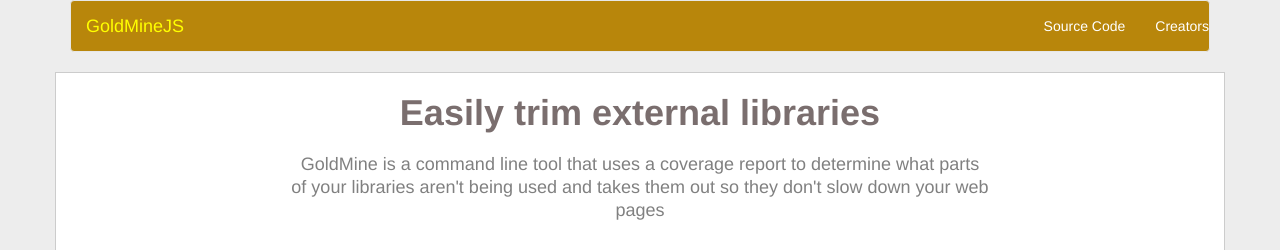
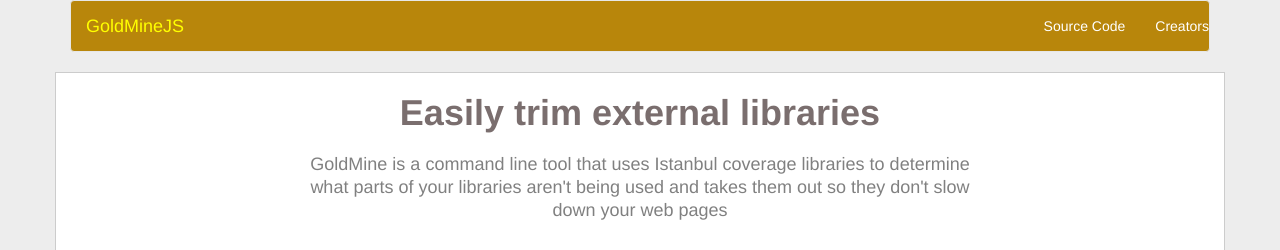
Before and after one commit to razzius/goldmine, a plain HTML site: page index.html in a window 1280 px wide. Shown: the top 250 px of the page. Drawn offline with nearby package versions, Linux system fonts and the light colour scheme.

Commit message:
changed intro paragraph

```diff
--- a/index.html
+++ b/index.html
@@ -25,7 +25,7 @@
 				Easily trim external libraries
 			</h1>
 			<h4 class="smallertext padding">
-				GoldMine is a command line tool that uses a coverage report to determine what parts of your libraries aren't being used and takes them out so they don't slow down your web pages
+				GoldMine is a command line tool that uses Istanbul coverage libraries to determine what parts of your libraries aren't being used and takes them out so they don't slow down your web pages
 			</h4>
 			<h2 class="centertext padding">
 				Try it out now!
```
